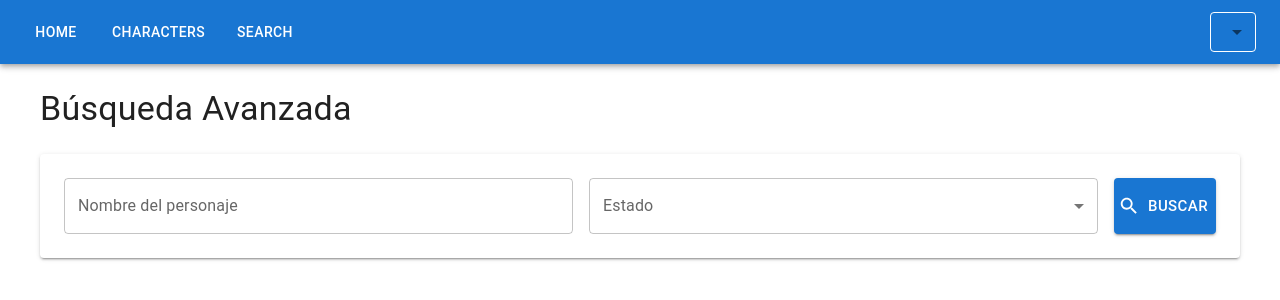
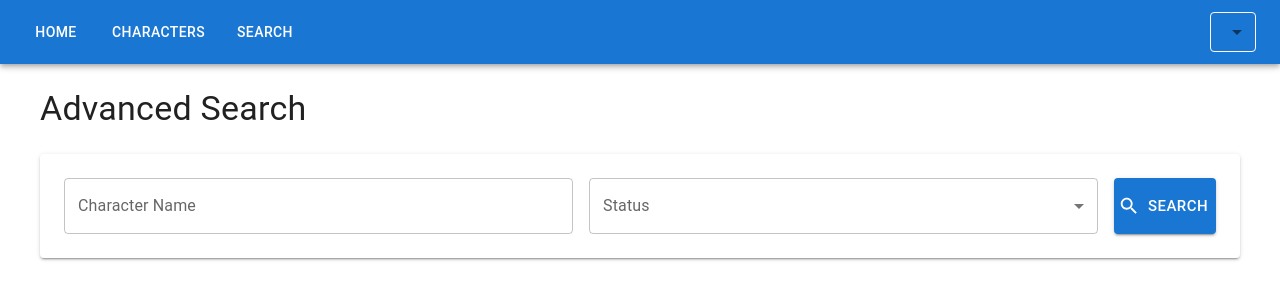
Before and after one commit to FranciscoJoseMoraCastano/react-r-m-poc, a React (Vite) app: page /search in a window 1280 px wide. Shown: the top 300 px of the page. Built offline with nearby package versions, Linux system fonts and the light colour scheme.

Commit message:
feat(search): implement translations for search and characters page.

```diff
--- a/src/i18n/index.ts
+++ b/src/i18n/index.ts
@@ -16,6 +16,20 @@ void i18n
           },
           home: {
             title: 'Bienvenido a Rick & Morty Explorer',
+          },
+          list: {
+            title: 'Personajes de Rick & Morty'
+          },
+          search: {
+            title: 'Búsqueda Avanzada',
+            nameLabel: 'Nombre del personaje',
+            namePlaceholder: 'Ej: Rick, Morty...',
+            statusLabel: 'Estado',
+            allStatuses: 'Todos',
+            alive: 'Vivo',
+            dead: 'Muerto',
+            unknown: 'Desconocido',
+            submitButton: 'Buscar',
           }
         }
       },
@@ -28,6 +42,20 @@ void i18n
           },
           home: {
             title: 'Welcome to Rick & Morty Explorer',
+          },
+          list: {
+            title: 'Rick & Morty Characters'
+          },
+          search: {
+            title: 'Advanced Search',
+            nameLabel: 'Character Name',
+            namePlaceholder: 'E.g. Rick, Morty...',
+            statusLabel: 'Status',
+            allStatuses: 'All',
+            alive: 'Alive',
+            dead: 'Dead',
+            unknown: 'Unknown',
+            submitButton: 'Search',
           }
         }
       },
--- a/src/pages/Characters.tsx
+++ b/src/pages/Characters.tsx
@@ -1,4 +1,3 @@
-// src/pages/Characters.tsx
 import { useState } from 'react';
 import { useNavigate } from 'react-router-dom';
 import {
@@ -16,11 +15,13 @@ import {
 } from '@mui/material';
 import { useCharacters } from '../hooks/useCharacters';
 import { Character } from '../types/character';
+import { useTranslation } from 'react-i18next';
 
 export const Characters = () => {
   const [page, setPage] = useState<number>(1);
   const { data, loading, error } = useCharacters(page);
   const navigate = useNavigate();
+  const { t } = useTranslation();
 
   const handlePageChange = (_: React.ChangeEvent<unknown>, value: number) => {
     setPage(value);
@@ -36,7 +37,7 @@ export const Characters = () => {
   return (
     <Box>
       <Typography variant="h4" sx={{ mb: 3 }}>
-        Personajes de Rick & Morty
+        {t('list.title')}
       </Typography>
 
       {error && (
--- a/src/pages/Search.tsx
+++ b/src/pages/Search.tsx
@@ -19,6 +19,7 @@ import {
 } from '@mui/material';
 import SearchIcon from '@mui/icons-material/Search';
 import { Character, CharacterApiResponse } from '../types/character';
+import { useTranslation } from 'react-i18next';
 
 interface SearchInputs {
   name: string;
@@ -31,6 +32,7 @@ export const Search = () => {
   const [loading, setLoading] = useState<boolean>(false);
   const [error, setError] = useState<string | null>(null);
   const [searched, setSearched] = useState<boolean>(false);
+  const { t } = useTranslation();
 
   const { register, handleSubmit } = useForm<SearchInputs>({
     defaultValues: {
@@ -80,7 +82,7 @@ export const Search = () => {
   return (
     <Box sx={{ maxWidth: 1200, mx: 'auto' }}>
       <Typography variant="h4" sx={{ mb: 3 }}>
-        Búsqueda Avanzada
+        {t('search.title')}
       </Typography>
 
       <Paper sx={{ p: 3, mb: 4 }} elevation={2}>
@@ -96,23 +98,23 @@ export const Search = () => {
         >
           <TextField
             fullWidth
-            label="Nombre del personaje"
-            placeholder="Ej: Rick, Morty, Summer..."
+            label={t('search.nameLabel')}
+            placeholder={t('search.namePlaceholder')}
             {...register('name')}
           />
 
           <TextField
             select
             fullWidth
-            label="Estado"
+            label={t('search.statusLabel')}
             defaultValue=""
             sx={{ minWidth: { sm: 200 } }}
             {...register('status')}
           >
-            <MenuItem value="">Todos</MenuItem>
-            <MenuItem value="alive">Vivo (Alive)</MenuItem>
-            <MenuItem value="dead">Muerto (Dead)</MenuItem>
-            <MenuItem value="unknown">Desconocido (Unknown)</MenuItem>
+            <MenuItem value="">{t('search.allStatuses')}</MenuItem>
+            <MenuItem value="alive">{t('search.alive')}</MenuItem>
+            <MenuItem value="dead">{t('search.dead')}</MenuItem>
+            <MenuItem value="unknown">{t('search.unknown')}</MenuItem>
           </TextField>
 
           <Button
@@ -122,7 +124,7 @@ export const Search = () => {
             startIcon={<SearchIcon />}
             sx={{ height: 56, px: 4, width: { xs: '100%', sm: 'auto' } }}
           >
-            Buscar
+            {t('search.submitButton')}
           </Button>
         </Box>
       </Paper>
```
